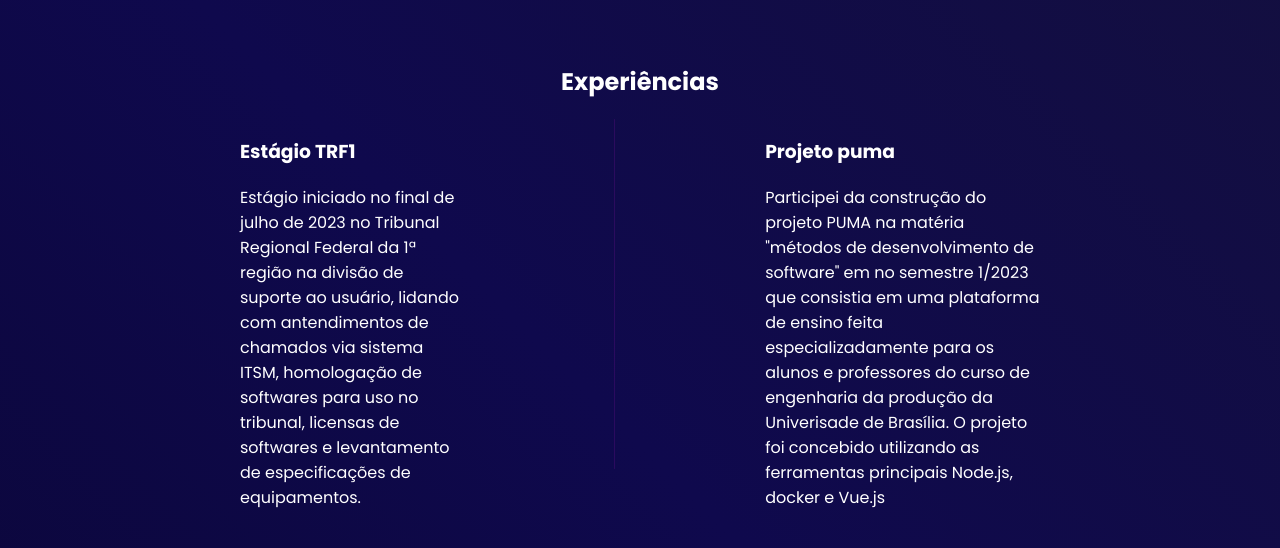
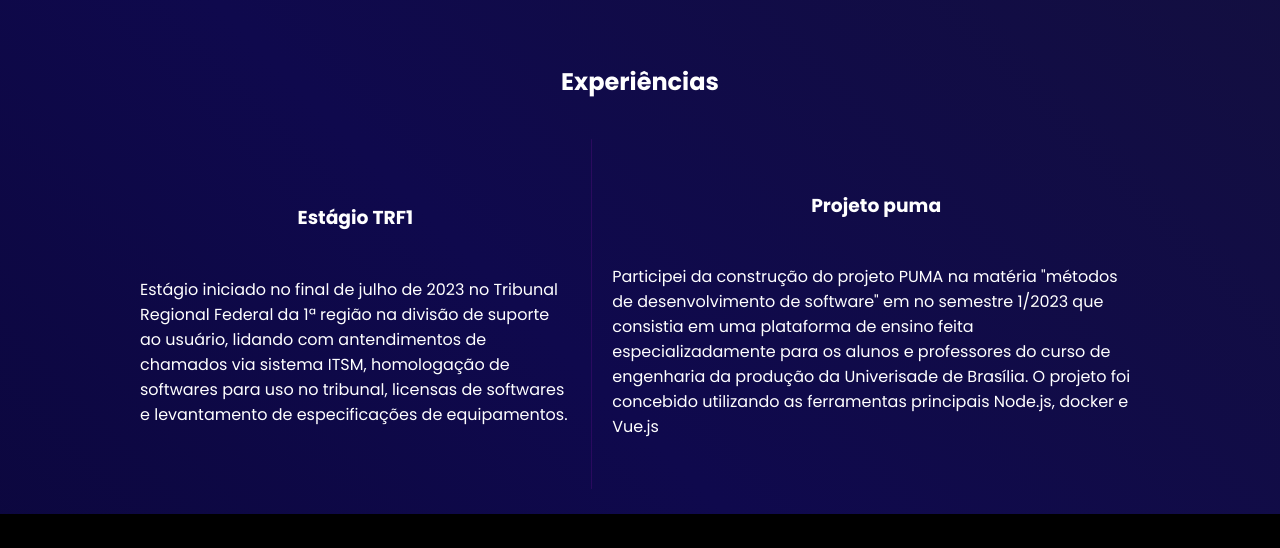
Before and after one commit to Caiomesvie/portfolio, a plain HTML site: page index.html in a window 1280 px wide. Shown: the part 826-1374 px from the top of the page. Drawn offline with Linux system fonts and the light colour scheme; files whose address does not match are found by name.

Commit message:
alteração de design

```diff
--- a/style.css
+++ b/style.css
@@ -73,17 +73,26 @@ animation: float 1s ease-in-out infinite;
 display: flex;
 margin-top: 60px;
 align-items: center;
+justify-content: center;
 flex-direction: column;
+gap: 20px;
 }
 
 .contExp{
   display: flex;
   flex-direction: row;
-  gap: 150px;
   justify-content:center;
-  max-width: 800px;
+  align-items: center;
+  max-width: 1000px;
+  gap: 20px;
 }
 
+.exp{
+  display: flex;
+  flex-direction: column;
+  align-items: center;
+  gap: 10px;
+}
 
 .detalheExp{
   background-color: rgb(71, 13, 115);
```
